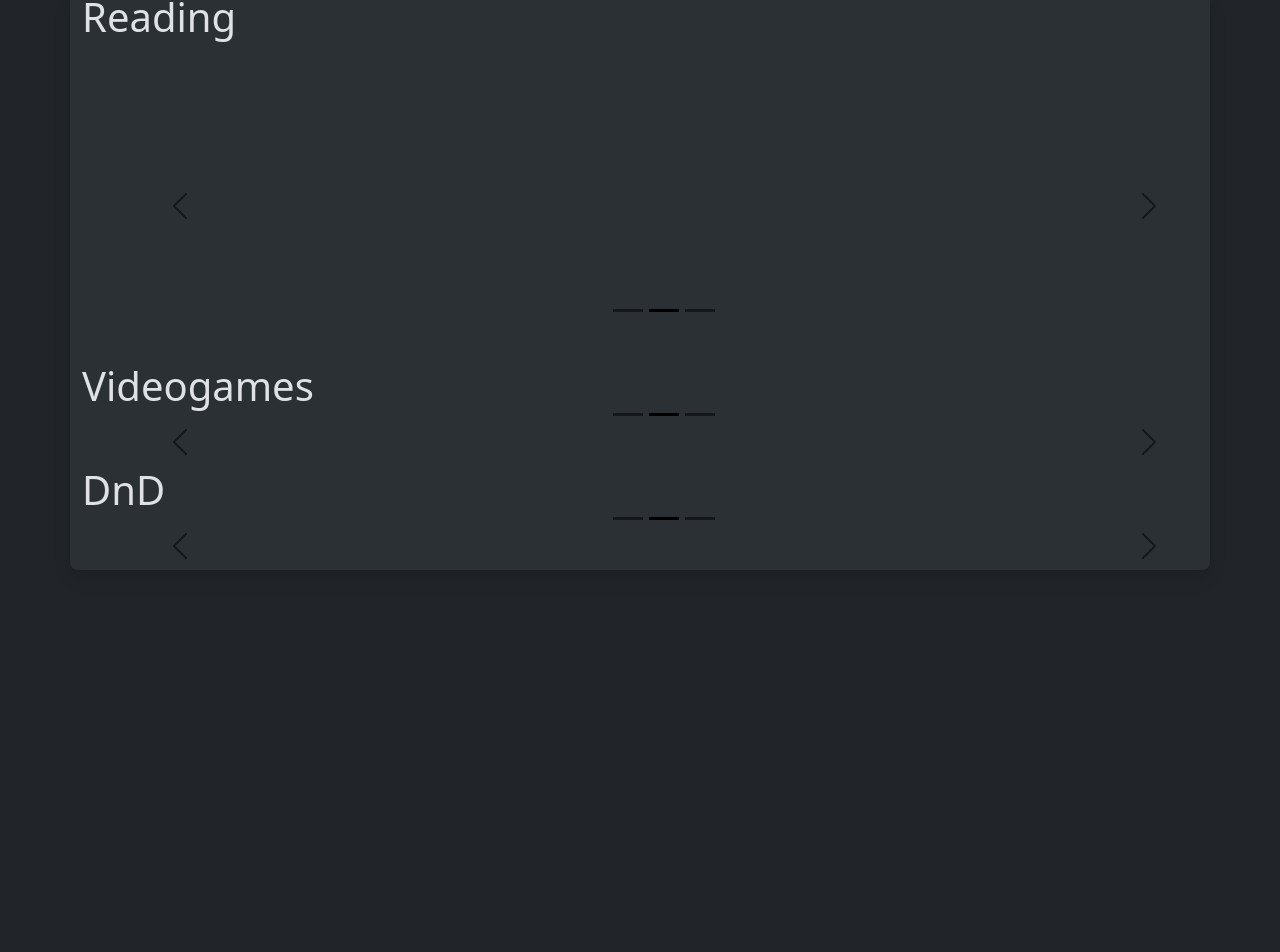
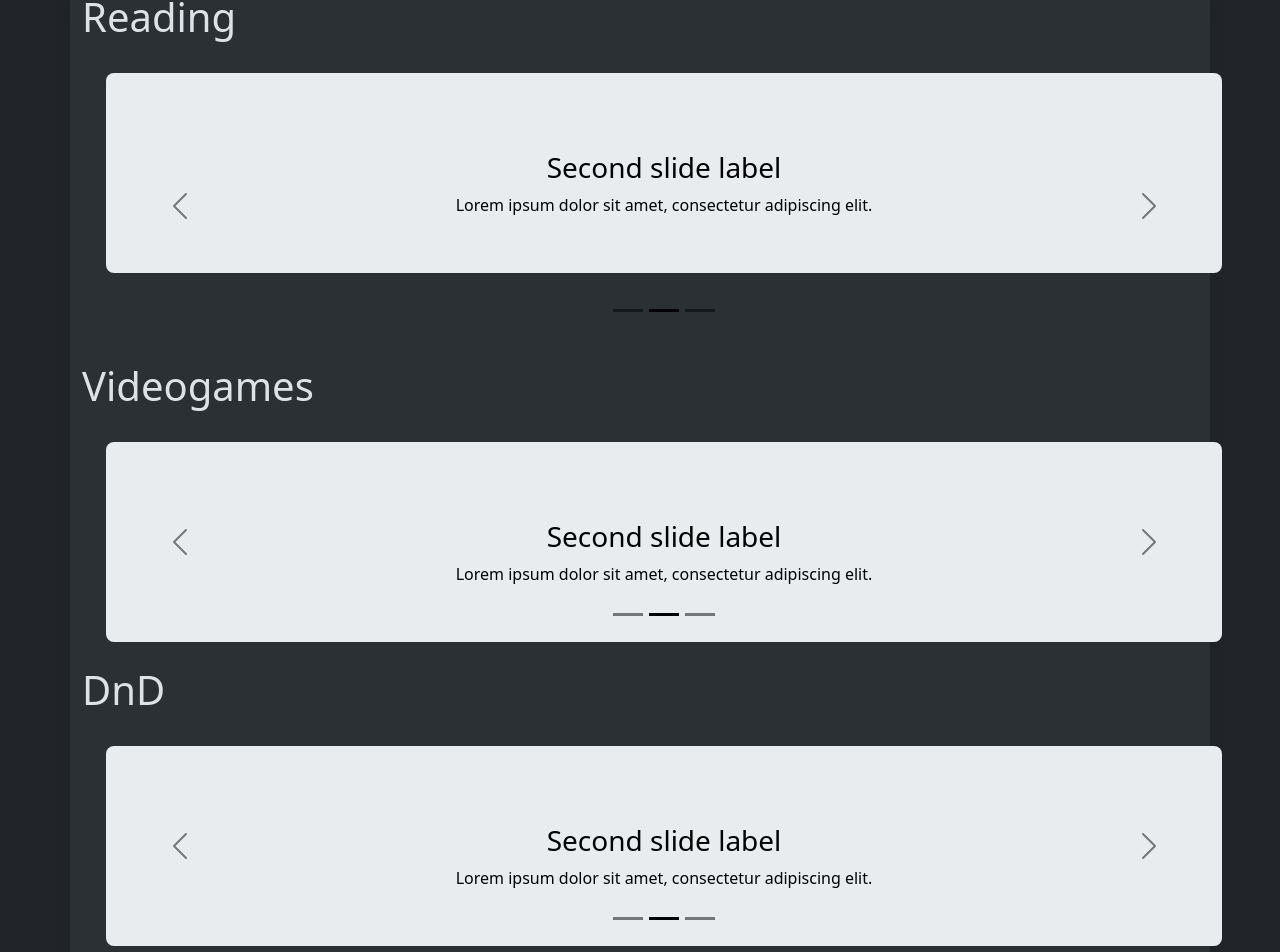
Before and after one commit to BraydenPierce/My-Portfolio-Webpage, a React (Create React App) app in the folder frontend/: page /hobbies in a window 1280 px wide. Shown: the part 87-1039 px from the top of the page. Before the commit the page ends 800 px from the top, so only its background shows below. Built offline with nearby package versions, Linux system fonts and the light colour scheme.

Commit message:
update: experimenting with some styling

```diff
--- a/frontend/src/pages/hobbies.jsx
+++ b/frontend/src/pages/hobbies.jsx
@@ -8,8 +8,8 @@ const Hobbies = () => {
     <Container className="mt-4 bg-body-tertiary shadow rounded-3">
       <Row>
         <h1>Reading</h1>
-        <Carousel className="m-4">
-          <Carousel.Item>
+        <Carousel className="m-4" variant="dark" pause="hover">
+          <Carousel.Item style={{ minHeight: "200px", background: "#e9ecef", borderRadius: "8px" }}>
             <div className="d-flex justify-content-center">
               <Image src={dracula} style={{ maxWidth: "300px", height: "auto", margin: "20px"}}/>
             </div>
@@ -18,13 +18,13 @@ const Hobbies = () => {
               <p>Nulla vitae elit libero, a pharetra augue mollis interdum.</p>
             </Carousel.Caption>
           </Carousel.Item>
-          <Carousel.Item>
+          <Carousel.Item style={{ minHeight: "200px", background: "#e9ecef", borderRadius: "8px" }}>
             <Carousel.Caption>
               <h3>Second slide label</h3>
               <p>Lorem ipsum dolor sit amet, consectetur adipiscing elit.</p>
             </Carousel.Caption>
           </Carousel.Item>
-          <Carousel.Item>
+          <Carousel.Item style={{ minHeight: "200px", background: "#e9ecef", borderRadius: "8px" }}>
             <Carousel.Caption>
               <h3>Third slide label</h3>
               <p>
@@ -36,20 +36,20 @@ const Hobbies = () => {
       </Row>
       <Row>
         <h1>Videogames</h1>
-        <Carousel className="m-4">
-          <Carousel.Item>
+        <Carousel className="m-4" variant="dark" pause="hover">
+          <Carousel.Item style={{ minHeight: "200px", background: "#e9ecef", borderRadius: "8px" }}>
             <Carousel.Caption>
               <h3>First slide label</h3>
               <p>Nulla vitae elit libero, a pharetra augue mollis interdum.</p>
             </Carousel.Caption>
           </Carousel.Item>
-          <Carousel.Item>
+          <Carousel.Item style={{ minHeight: "200px", background: "#e9ecef", borderRadius: "8px" }}>
             <Carousel.Caption>
               <h3>Second slide label</h3>
               <p>Lorem ipsum dolor sit amet, consectetur adipiscing elit.</p>
             </Carousel.Caption>
           </Carousel.Item>
-          <Carousel.Item>
+          <Carousel.Item style={{ minHeight: "200px", background: "#e9ecef", borderRadius: "8px" }}>
             <Carousel.Caption>
               <h3>Third slide label</h3>
               <p>
@@ -61,20 +61,20 @@ const Hobbies = () => {
       </Row>
       <Row>
         <h1>DnD</h1>
-        <Carousel className="m-4">
-          <Carousel.Item>
+        <Carousel className="m-4" variant="dark" pause="hover">
+          <Carousel.Item style={{ minHeight: "200px", background: "#e9ecef", borderRadius: "8px" }}>
             <Carousel.Caption>
               <h3>First slide label</h3>
               <p>Nulla vitae elit libero, a pharetra augue mollis interdum.</p>
             </Carousel.Caption>
           </Carousel.Item>
-          <Carousel.Item>
+          <Carousel.Item style={{ minHeight: "200px", background: "#e9ecef", borderRadius: "8px" }}>
             <Carousel.Caption>
               <h3>Second slide label</h3>
               <p>Lorem ipsum dolor sit amet, consectetur adipiscing elit.</p>
             </Carousel.Caption>
           </Carousel.Item>
-          <Carousel.Item>
+          <Carousel.Item style={{ minHeight: "200px", background: "#e9ecef", borderRadius: "8px" }}>
             <Carousel.Caption>
               <h3>Third slide label</h3>
               <p>
```
